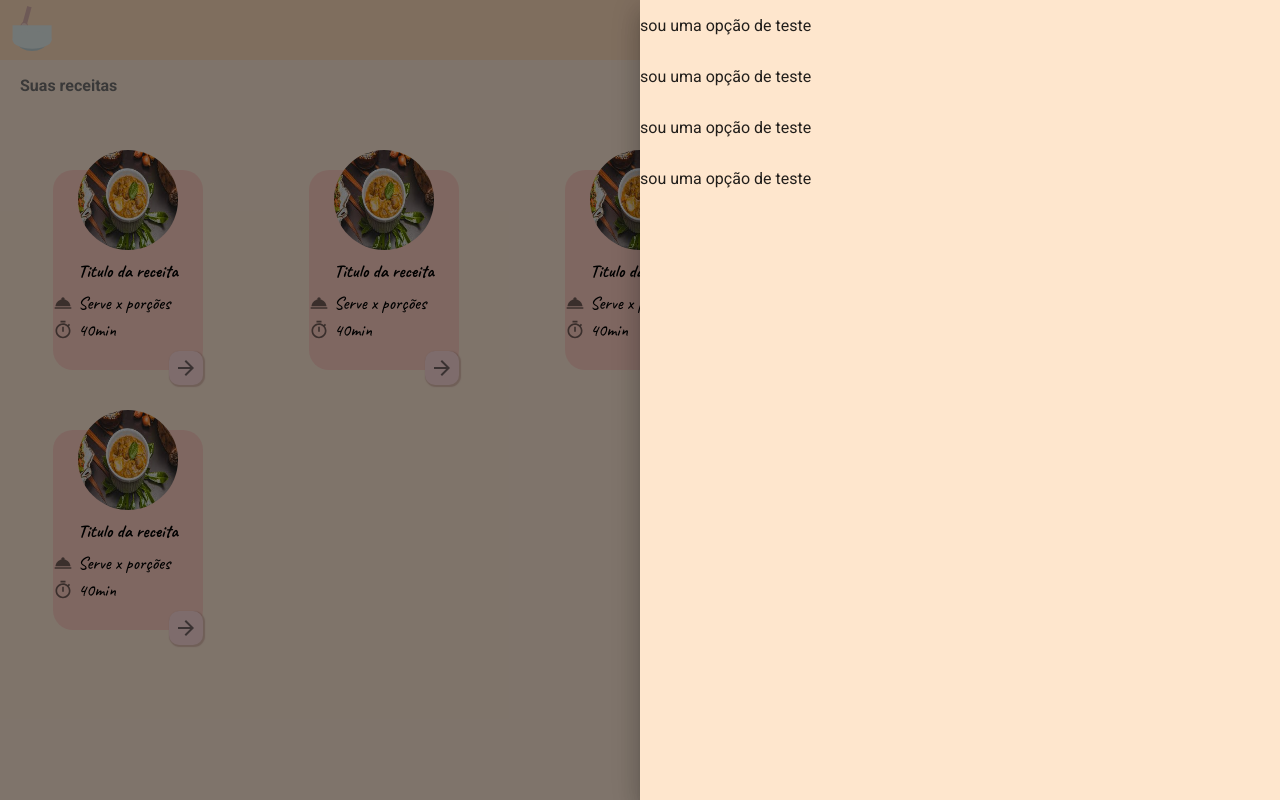
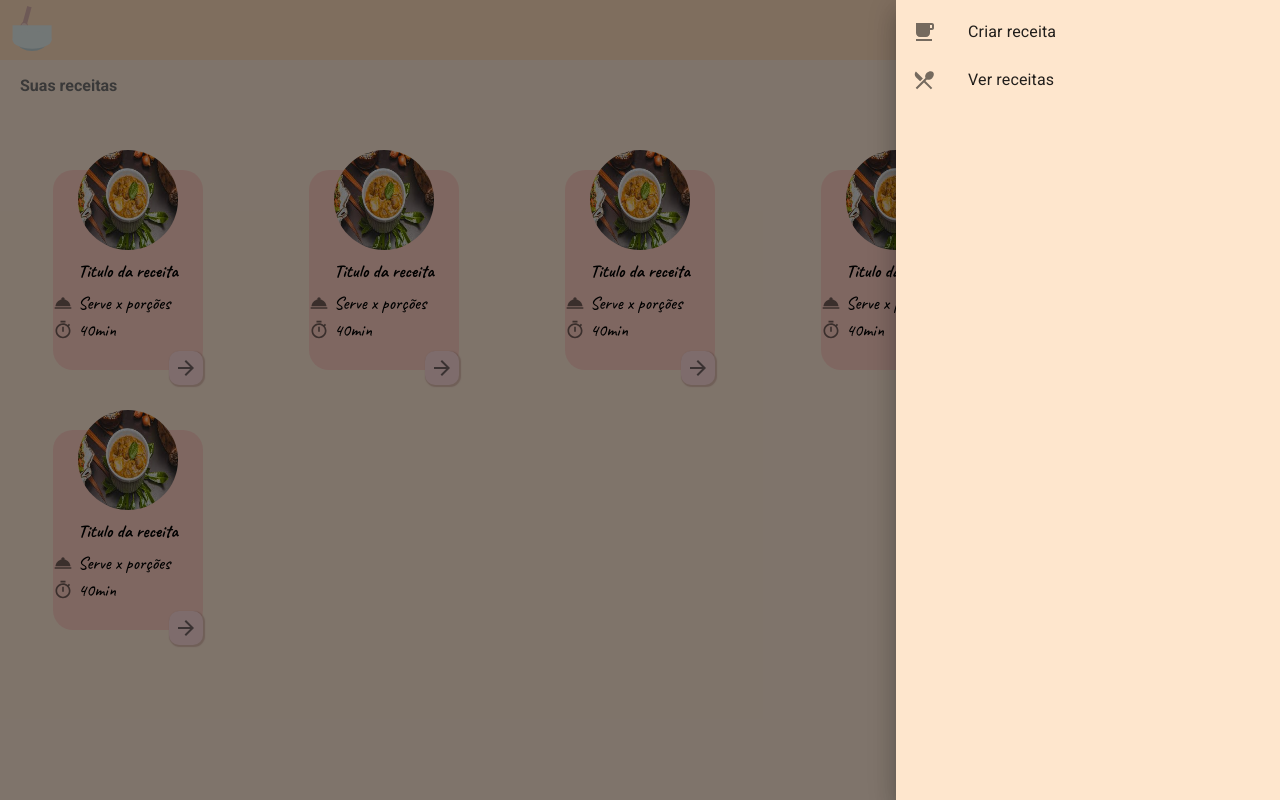
Before and after one commit to mugarate12/minhaReceitaFront, a Next.js app: page /recipes/recipes in a window 1280 px wide. Both pictures are taken after a click on the button 1250 px from the left and 30 px from the top of the page. Built offline with nearby package versions, Linux system fonts and the light colour scheme.

Commit message:
side menu adjusts

```diff
--- a/components/HeaderMenu.tsx
+++ b/components/HeaderMenu.tsx
@@ -1,33 +1,75 @@
 import { useState } from 'react'
 import { makeStyles } from '@material-ui/core/styles'
+import { useRouter } from 'next/router'
+import useMediaQuery from '@material-ui/core/useMediaQuery'
 
 import Drawer from '@material-ui/core/Drawer'
 import IconButton from '@material-ui/core/IconButton'
 import MenuIcon from '@material-ui/icons/Menu'
+import List from '@material-ui/core/List'
+import ListItem from '@material-ui/core/ListItem'
+import ListItemIcon from '@material-ui/core/ListItemIcon'
+import ListItemText from '@material-ui/core/ListItemText'
+import Divider from '@material-ui/core/Divider'
 
-const useStyles = makeStyles({
-  paper: {
-    backgroundColor: '#FEE6CD',
-    width: '50%'
-  }
-})
+import FreeBreakfastIcon from '@material-ui/icons/FreeBreakfast'
+import LocalDiningIcon from '@material-ui/icons/LocalDining'
+
 
 export default function HeaderMenu() {
+  const small = useMediaQuery('(min-width:500px)')
+  const router = useRouter()
+  const useStyles = makeStyles({
+    paper: {
+      backgroundColor: '#FEE6CD',
+      width: small ? '30%' : '50%'
+    }
+  })
   const classes = useStyles()
   const [openMenu, setOpenMenu] = useState<boolean>(false)
+
+
+  function recipesOptions() {
+    return (
+      <>
+        <ListItem
+          button={true}
+          onClick={() => router.push('/recipes/create')}
+        >
+          <ListItemIcon>
+            <FreeBreakfastIcon/>
+          </ListItemIcon>
+
+          <ListItemText>Criar receita</ListItemText>
+        </ListItem>
+
+        <ListItem
+          button={true}
+          onClick={() => router.push('/recipes/recipes')}
+        >
+          <ListItemIcon>
+            <LocalDiningIcon/>
+          </ListItemIcon>
+
+          <ListItemText>Ver receitas</ListItemText>
+        </ListItem>
+      </>
+    )
+  }
 
   return (
     <IconButton aria-label='Menu' onClick={() => setOpenMenu(!openMenu)} >
       <MenuIcon fontSize='large' />
-      <Drawer anchor='right' open={openMenu}
+      <Drawer
+        anchor='right'
+        open={openMenu}
         classes={{
           paper: classes.paper
         }}
       >
-        <p>sou uma opção de teste</p>
-        <p>sou uma opção de teste</p>
-        <p>sou uma opção de teste</p>
-        <p>sou uma opção de teste</p>
+        <List>
+          {recipesOptions()}
+        </List>
       </Drawer>
     </IconButton>
   );
```
